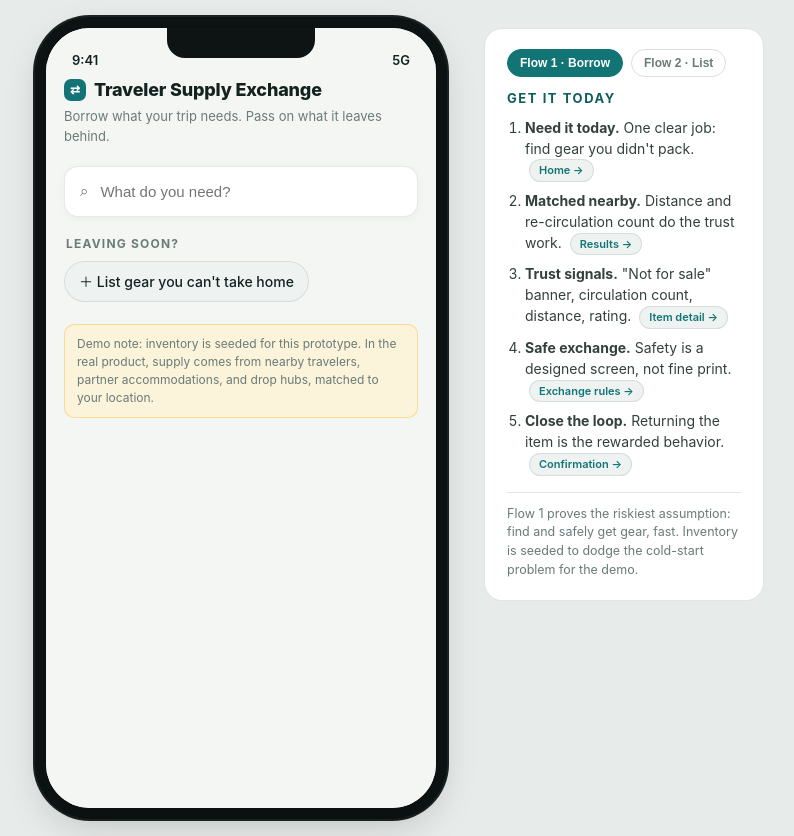
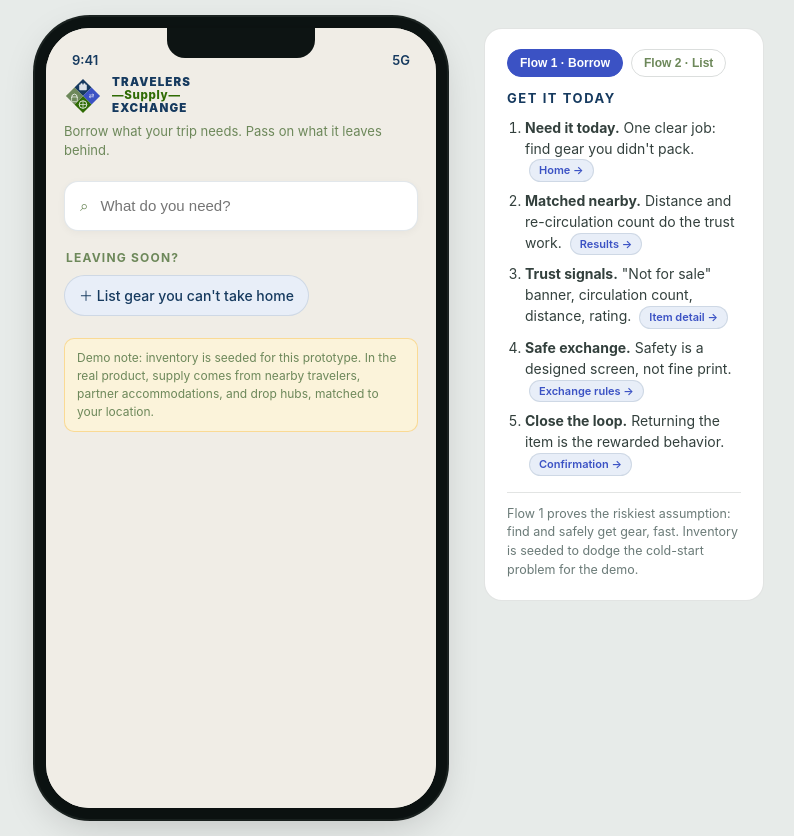
Before and after one commit to bbrdnx/TravelersSupplyExchange, a plain HTML site: page index.html in a window 1280 px wide. Shown: the whole page, without its empty margins (235-1029 px from the left). Drawn offline with Linux system fonts and the light colour scheme.

Commit message:
branding updates

```diff
--- a/index.html
+++ b/index.html
@@ -6,9 +6,13 @@
 <title>Traveler Supply Exchange</title>
 <style>
   :root{
-    --ink:#13211f; --muted:#6b7b78; --line:rgba(19,33,31,.10);
-    --accent:#127475; --accent-deep:#0e5c5d; --warn:#E2403E; --gold:#F7B32B;
-    --bg:#f4f6f4; --card:#ffffff; --chip:#eef3f2;
+    /* TSE brand palette */
+    --navy:#163A5F; --blue:#3B52C4; --blue-light:#D4E3FB;
+    --forest:#2F6B04; --sage:#6D885A; --teal:#75C7C0;
+    /* semantic tokens */
+    --ink:#163A5F; --muted:#6D885A; --line:rgba(22,58,95,.12);
+    --accent:#3B52C4; --accent-deep:#163A5F; --warn:#E2403E; --gold:#F2B733;
+    --bg:#F0EDE6; --card:#ffffff; --chip:#E8EEF8;
   }
   *{box-sizing:border-box;-webkit-tap-highlight-color:transparent}
   body{margin:0;background:#e7ebe9;font:15px/1.5 -apple-system,BlinkMacSystemFont,"Segoe UI",Helvetica,Arial,sans-serif;color:var(--ink);
@@ -32,9 +36,13 @@
   .body::-webkit-scrollbar{display:none}
   /* brand header (home) */
   .brand{padding:2px 18px 0}
-  .brand .logo{display:flex;align-items:center;gap:8px;font-weight:800;letter-spacing:-.01em;font-size:18px}
-  .brand .dot{width:22px;height:22px;border-radius:7px;background:var(--accent);display:flex;align-items:center;justify-content:center;color:#fff;font-size:12px}
-  .brand .tag{color:var(--muted);font-size:13px;margin:4px 0 0}
+  .brand .logo{display:flex;align-items:center;gap:10px}
+  .brand .logo-mark{flex:0 0 auto}
+  .brand .logo-text{display:flex;flex-direction:column;line-height:1.15}
+  .brand .logo-travelers{font-size:11.5px;font-weight:900;letter-spacing:.1em;color:var(--navy);text-transform:uppercase}
+  .brand .logo-supply{font-size:11.5px;font-weight:800;letter-spacing:.06em;color:var(--forest)}
+  .brand .logo-exchange{font-size:11.5px;font-weight:900;letter-spacing:.1em;color:var(--navy);text-transform:uppercase}
+  .brand .tag{color:var(--muted);font-size:13px;margin:6px 0 0}
   /* search */
   .search{display:flex;align-items:center;gap:10px;background:var(--card);border:1px solid var(--line);
     border-radius:14px;padding:13px 15px;margin:16px 0 6px;box-shadow:0 2px 8px rgba(19,33,31,.04)}
@@ -57,27 +65,27 @@
   .item .meta{flex:1;min-width:0}
   .item h3{margin:0;font-size:15.5px;font-weight:700}
   .item .row{display:flex;align-items:center;gap:8px;color:var(--muted);font-size:12.5px;margin-top:3px;flex-wrap:wrap}
-  .badge{display:inline-flex;align-items:center;gap:4px;background:var(--chip);border-radius:999px;padding:2px 8px;font-size:11px;font-weight:600;color:var(--accent-deep)}
-  .badge.free{background:#e7f3ee;color:#1f7a52}
+  .badge{display:inline-flex;align-items:center;gap:4px;background:var(--chip);border-radius:999px;padding:2px 8px;font-size:11px;font-weight:600;color:var(--blue)}
+  .badge.free{background:#e4f0dc;color:var(--forest)}
   .dist{font-weight:600;color:var(--ink)}
   /* item detail */
   .hero-img{height:188px;border-radius:18px;display:flex;align-items:center;justify-content:center;font-size:74px;margin:4px 0 14px}
   .detail-title{display:flex;justify-content:space-between;align-items:flex-start;gap:10px}
   .detail-title h2{font-size:21px;margin:0}
-  .freepill{background:#e7f3ee;color:#1f7a52;font-weight:700;font-size:13px;border-radius:999px;padding:5px 12px;white-space:nowrap}
+  .freepill{background:#e4f0dc;color:var(--forest);font-weight:700;font-size:13px;border-radius:999px;padding:5px 12px;white-space:nowrap}
   .notforsale{display:flex;gap:9px;align-items:flex-start;background:rgba(226,64,62,.07);border:1px solid rgba(226,64,62,.28);
     border-radius:12px;padding:11px 13px;margin:14px 0;font-size:13px;color:#a32f2d}
   .notforsale b{color:var(--warn)}
   .owner{display:flex;align-items:center;gap:12px;background:var(--card);border:1px solid var(--line);border-radius:14px;padding:12px;margin:14px 0}
-  .avatar{width:46px;height:46px;border-radius:50%;background:linear-gradient(135deg,#127475,#0e5c5d);color:#fff;
+  .avatar{width:46px;height:46px;border-radius:50%;background:linear-gradient(135deg,#3B52C4,#163A5F);color:#fff;
     display:flex;align-items:center;justify-content:center;font-weight:700;font-size:18px}
   .owner .who{flex:1}
   .owner .who b{font-size:15px}
   .owner .who .sub{color:var(--muted);font-size:12.5px}
-  .verified{color:var(--accent);font-size:12px;font-weight:700}
+  .verified{color:var(--blue);font-size:12px;font-weight:700}
   .trust{display:flex;gap:10px;margin:14px 0}
   .trust .t{flex:1;background:var(--card);border:1px solid var(--line);border-radius:12px;padding:11px;text-align:center}
-  .trust .t .n{font-size:19px;font-weight:800;color:var(--accent-deep)}
+  .trust .t .n{font-size:19px;font-weight:800;color:var(--navy)}
   .trust .t .l{font-size:11px;color:var(--muted);margin-top:2px;line-height:1.3}
   .desc{font-size:14px;color:#33403d;margin:6px 0 0}
   /* item gallery */
@@ -91,9 +99,9 @@
   .page-dots .inactive{width:6px;height:6px}
   .thumbs{display:flex;gap:8px}
   .thumb-btn{width:72px;height:72px;border-radius:12px;border:1px solid #e4e8e4;background:#fff;display:flex;align-items:center;justify-content:center;font-size:28px;cursor:pointer;padding:0}
-  .thumb-btn.active{border:2px solid #2f9d6a;background:#e8f4ec}
+  .thumb-btn.active{border:2px solid var(--blue);background:#EBF1FA}
   .meta-chips{display:flex;flex-wrap:wrap;gap:8px;margin:12px 0 0}
-  .chip-meta{display:inline-flex;align-items:center;background:#edf5f0;border-radius:999px;padding:3px 8px;font-size:11px;font-weight:600;color:#1f7a52}
+  .chip-meta{display:inline-flex;align-items:center;background:#e4f0dc;border-radius:999px;padding:3px 8px;font-size:11px;font-weight:600;color:var(--forest)}
   .results-search{padding:4px 18px 10px;flex:0 0 auto}
   .results-search .search{margin:0}
   .appbar.compact{padding-bottom:4px}
@@ -108,7 +116,7 @@
   .legal{background:#fbf3da;border:1px solid rgba(247,179,43,.45);border-radius:12px;padding:11px 13px;font-size:12.5px;color:#8a6a14;margin-bottom:14px}
   /* success */
   .done{flex:1;display:flex;flex-direction:column;align-items:center;justify-content:center;text-align:center;padding:24px}
-  .done .ring{width:88px;height:88px;border-radius:50%;background:#e7f3ee;display:flex;align-items:center;justify-content:center;font-size:42px;margin-bottom:18px;color:#1f7a52;font-weight:700}
+  .done .ring{width:88px;height:88px;border-radius:50%;background:#e4f0dc;display:flex;align-items:center;justify-content:center;font-size:42px;margin-bottom:18px;color:var(--forest);font-weight:700}
   .done h2{font-size:22px;margin:0 0 6px}
   .done p{color:var(--muted);margin:0 0 6px;max-width:260px}
   /* footer button */
@@ -119,7 +127,7 @@
   .btn-ghost{background:transparent;color:var(--muted);padding:10px;font-weight:600}
   /* side caption */
   .caption{max-width:280px;flex:0 0 auto;align-self:flex-start;background:#fff;border:1px solid rgba(19,33,31,.12);border-radius:18px;padding:20px 22px}
-  .caption h4{font-size:13px;letter-spacing:.12em;text-transform:uppercase;color:#0e5c5d;margin:0 0 8px}
+  .caption h4{font-size:13px;letter-spacing:.12em;text-transform:uppercase;color:var(--navy);margin:0 0 8px}
   .caption ol{padding-left:18px;margin:0;color:#33403d;font-size:14px}
   .caption li{margin:8px 0}
   .caption .nb{margin-top:16px;font-size:12.5px;color:#6b7b78;border-top:1px solid rgba(19,33,31,.12);padding-top:12px}
@@ -147,8 +155,8 @@
     border-radius:10px;padding:10px 12px;font-size:12.5px;color:#8a6a14;margin-bottom:14px}
   .preview-label{font-size:12px;text-transform:uppercase;letter-spacing:.1em;color:var(--muted);margin:0 0 10px;font-weight:700}
   .preview-card{margin-bottom:14px}
-  .exchange-reminder{display:flex;gap:9px;align-items:flex-start;background:#e7f3ee;border:1px solid rgba(31,122,82,.25);
-    border-radius:12px;padding:11px 13px;font-size:13px;color:#1f7a52;margin-bottom:8px}
+  .exchange-reminder{display:flex;gap:9px;align-items:flex-start;background:#e4f0dc;border:1px solid rgba(47,107,4,.25);
+    border-radius:12px;padding:11px 13px;font-size:13px;color:var(--forest);margin-bottom:8px}
   .caption-tabs{display:flex;gap:8px;margin-bottom:12px}
   .caption-tab{background:transparent;border:1px solid rgba(19,33,31,.15);border-radius:999px;padding:6px 12px;
     font-size:12px;font-weight:600;color:var(--muted);cursor:pointer}
@@ -172,8 +180,8 @@
   .detected-row{display:flex;align-items:center;gap:10px;flex-wrap:wrap;margin-top:6px}
   .change-link{font-size:13px;color:var(--accent);cursor:pointer;font-weight:600}
   /* caption nav chips */
-  .step-link{display:inline-flex;align-items:center;background:var(--chip);border:1px solid var(--line);border-radius:999px;padding:2px 9px;font-size:11px;font-weight:600;color:var(--accent);cursor:pointer;margin-left:4px;white-space:nowrap;vertical-align:middle;text-decoration:none}
-  .step-link:active{background:#dff0f0}
+  .step-link{display:inline-flex;align-items:center;background:var(--chip);border:1px solid var(--line);border-radius:999px;padding:2px 9px;font-size:11px;font-weight:600;color:var(--blue);cursor:pointer;margin-left:4px;white-space:nowrap;vertical-align:middle;text-decoration:none}
+  .step-link:active{background:var(--blue-light)}
 </style>
 </head>
 <body>
@@ -186,7 +194,36 @@
   <section class="screen active" id="s-home">
     <div class="statusbar"><span>9:41</span><span>5G</span></div>
     <div class="brand">
-      <div class="logo"><span class="dot">⇄</span> Traveler Supply Exchange</div>
+      <div class="logo">
+          <svg class="logo-mark" width="38" height="38" viewBox="0 0 40 40" fill="none" xmlns="http://www.w3.org/2000/svg">
+            <!-- Top quadrant: navy — suitcase -->
+            <path d="M20 2 L29 11 L20 20 L11 11 Z" fill="#163A5F"/>
+            <!-- Right quadrant: blue — arrows -->
+            <path d="M29 11 L38 20 L29 29 L20 20 Z" fill="#3B52C4"/>
+            <!-- Bottom quadrant: forest green — globe -->
+            <path d="M20 20 L29 29 L20 38 L11 29 Z" fill="#2F6B04"/>
+            <!-- Left quadrant: sage — backpack -->
+            <path d="M11 11 L20 20 L11 29 L2 20 Z" fill="#6D885A"/>
+            <!-- Top icon: suitcase outline -->
+            <rect x="16" y="8" width="8" height="6" rx="1" fill="white" opacity="0.85"/>
+            <rect x="17.5" y="6.5" width="2" height="2" rx="0.5" fill="white" opacity="0.85"/>
+            <rect x="20.5" y="6.5" width="2" height="2" rx="0.5" fill="white" opacity="0.85"/>
+            <!-- Right icon: arrows -->
+            <text x="29" y="22" text-anchor="middle" font-size="7" fill="white" opacity="0.9">⇄</text>
+            <!-- Bottom icon: globe circle -->
+            <circle cx="20" cy="29" r="4" stroke="white" stroke-width="1" fill="none" opacity="0.85"/>
+            <line x1="20" y1="25" x2="20" y2="33" stroke="white" stroke-width="0.8" opacity="0.85"/>
+            <line x1="16" y1="29" x2="24" y2="29" stroke="white" stroke-width="0.8" opacity="0.85"/>
+            <!-- Left icon: backpack arch -->
+            <path d="M8 22 Q8 18 11 18 Q14 18 14 22" stroke="white" stroke-width="1" fill="none" opacity="0.85"/>
+            <rect x="8" y="21" width="6" height="5" rx="0.8" fill="none" stroke="white" stroke-width="0.8" opacity="0.85"/>
+          </svg>
+          <div class="logo-text">
+            <span class="logo-travelers">Travelers</span>
+            <span class="logo-supply">—Supply—</span>
+            <span class="logo-exchange">Exchange</span>
+          </div>
+        </div>
       <p class="tag">Borrow what your trip needs. Pass on what it leaves behind.</p>
     </div>
     <div class="body">
@@ -324,7 +361,7 @@
       <div class="ring">✓</div>
       <h2>Request sent to Maya</h2>
       <p>You will get a notification when she confirms a public meeting spot near you.</p>
-      <p style="color:#1f7a52;font-weight:600;margin-top:10px">When you return this tent to the exchange, it will be circulated 5×, and you will earn the <b>Keep&nbsp;It&nbsp;Moving</b> badge.</p>
+      <p style="color:var(--forest);font-weight:600;margin-top:10px">When you return this tent to the exchange, it will be circulated 5×, and you will earn the <b>Keep&nbsp;It&nbsp;Moving</b> badge.</p>
     </div>
     <div class="foot foot-solid">
       <button class="btn btn-primary" onclick="go('s-home')">Done</button>
@@ -504,7 +541,7 @@
       <div class="ring">✓</div>
       <h2 id="list-done-title">Your item is live</h2>
       <p>Travelers near you can see it now. You will get a notification when someone requests it.</p>
-      <p style="color:#1f7a52;font-weight:600;margin-top:10px">Once someone borrows it and passes it on, it earns its first ↻ circulation.</p>
+      <p style="color:var(--forest);font-weight:600;margin-top:10px">Once someone borrows it and passes it on, it earns its first ↻ circulation.</p>
     </div>
     <div class="foot foot-solid">
       <button class="btn btn-primary" onclick="go('s-home')">Done</button>
```
Also changed, not shown: branding/Logo.png (added), branding/branding guide.png (added), branding/logo lock ups.png (renamed from branding/ChatGPT Image Jun 23, 2026 at 11_51_18 PM.png).
